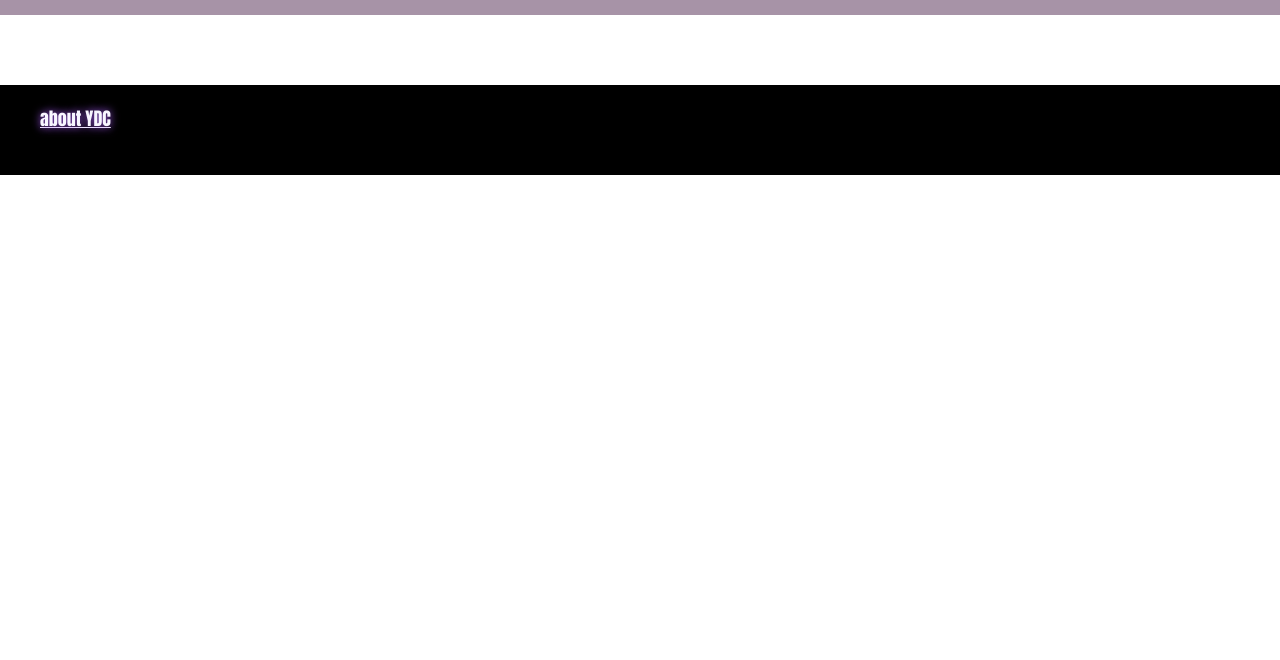
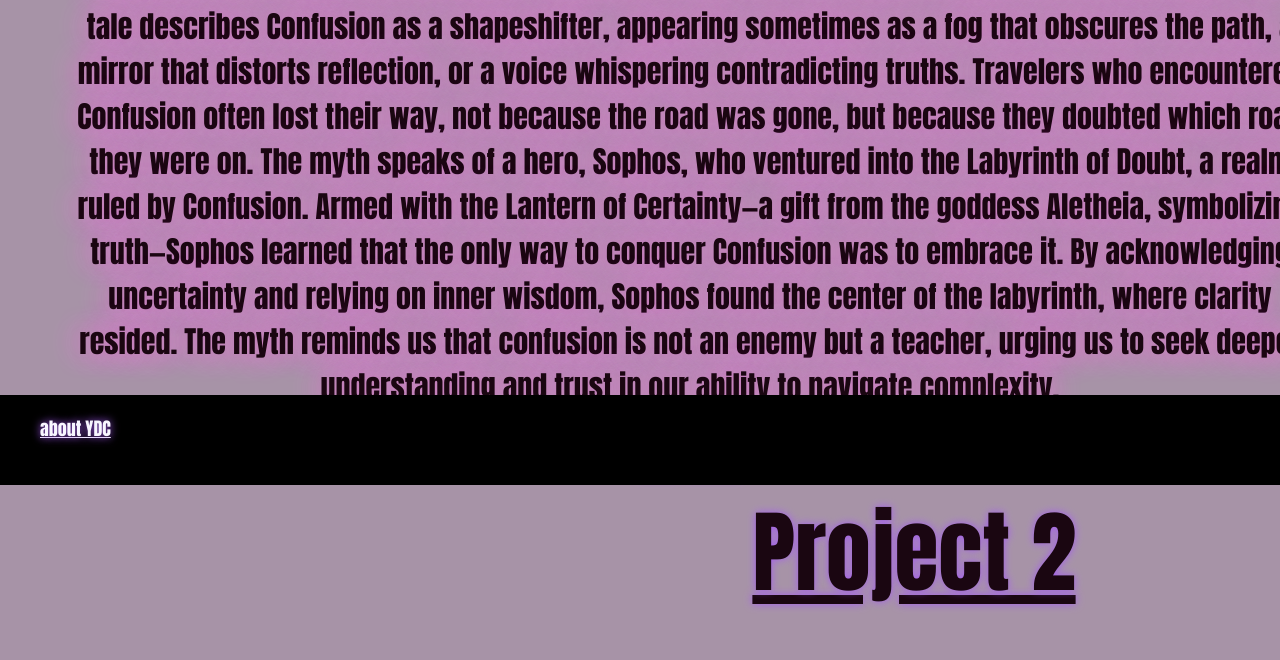
Before and after one commit to shaniquababy/shaniquababy.github.io, a plain HTML site: page index.html in a window 1280 px wide. Shown: the part 315-975 px from the top of the page. Before the commit the page ends 800 px from the top, so only its background shows below. Drawn offline with Linux system fonts and the light colour scheme; a web font is replaced by a local one.

Commit message:
mit text

```diff
--- a/index.html
+++ b/index.html
@@ -16,6 +16,15 @@
              <div class="intro box glow header">
                 <h1>Yannis Design Concepts</h1>
 
+                <p class="text">The Myth of Confusion
+
+                    The Myth of Confusion is an allegory that illustrates humanity’s eternal struggle with uncertainty and the search for clarity. In ancient lore, it is said that Confusion was born from Chaos, the primordial void from which all existence sprang. Unlike Chaos, which was raw and infinite, Confusion was subtle and pervasive, weaving its way into the minds of gods and mortals alike.
+
+                    The tale describes Confusion as a shapeshifter, appearing sometimes as a fog that obscures the path, a mirror that distorts reflection, or a voice whispering contradicting truths. Travelers who encountered Confusion often lost their way, not because the road was gone, but because they doubted which road they were on.
+
+                    The myth speaks of a hero, Sophos, who ventured into the Labyrinth of Doubt, a realm ruled by Confusion. Armed with the Lantern of Certainty—a gift from the goddess Aletheia, symbolizing truth—Sophos learned that the only way to conquer Confusion was to embrace it. By acknowledging uncertainty and relying on inner wisdom, Sophos found the center of the labyrinth, where clarity resided.
+
+                    The myth reminds us that confusion is not an enemy but a teacher, urging us to seek deeper understanding and trust in our ability to navigate complexity.</p>
 
                  <div class="text">
                      <a href="test.html"> Project 1 </a>
--- a/styleYDC.css
+++ b/styleYDC.css
@@ -68,8 +68,9 @@ h1, h2{
 
 .text{
     margin-left: 40px;
-    color: #f9f2f6;
+    color: #1a0611;
     font-family: Impact, Haettenschweiler, 'Arial Narrow Bold';
+    font-size: 20vp;
 }
 
 footer{
@@ -82,6 +83,7 @@ footer{
     margin-top: 70px;
     bottom: 0;
     height: 50px;
+    position: fixed;
 
 }
 
```
